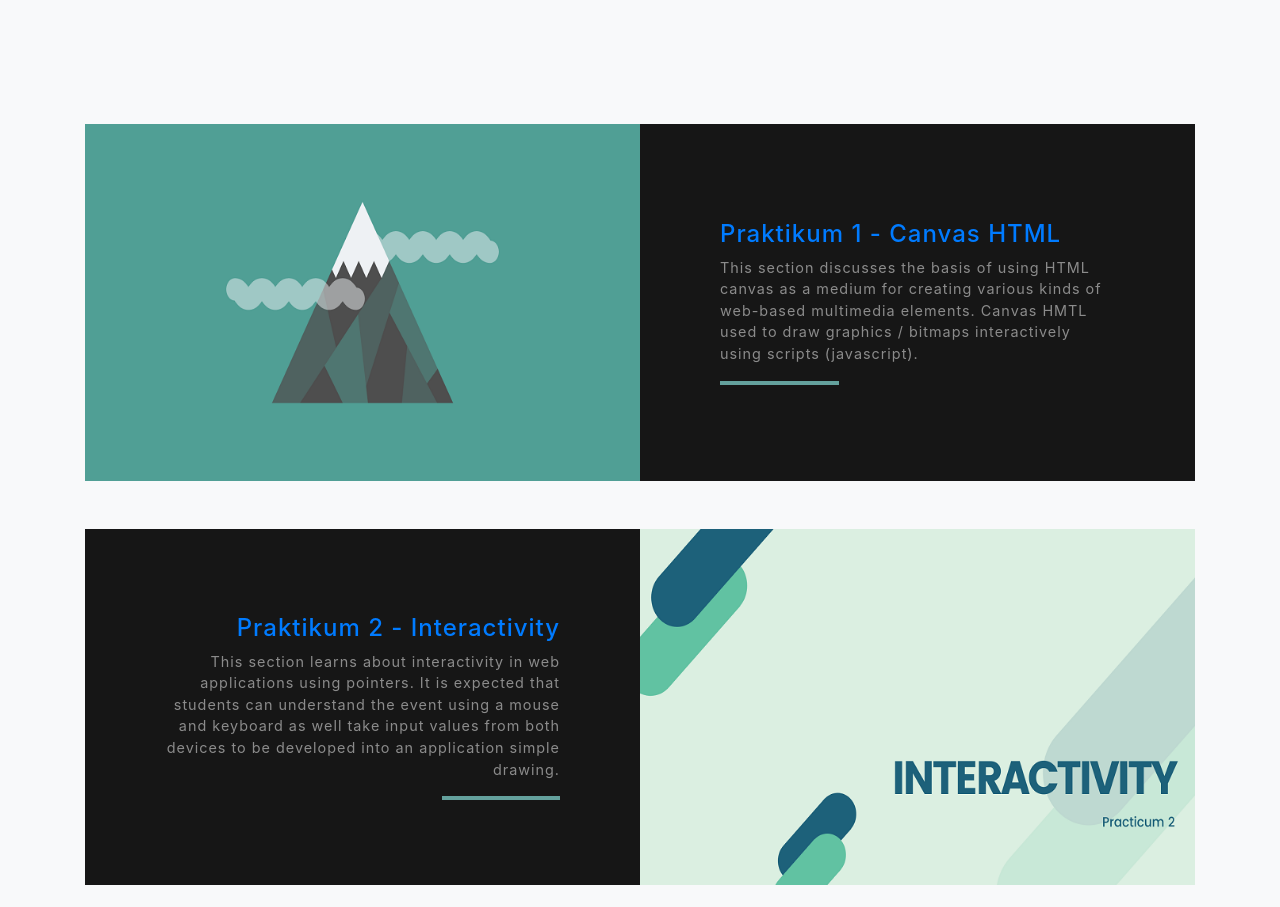
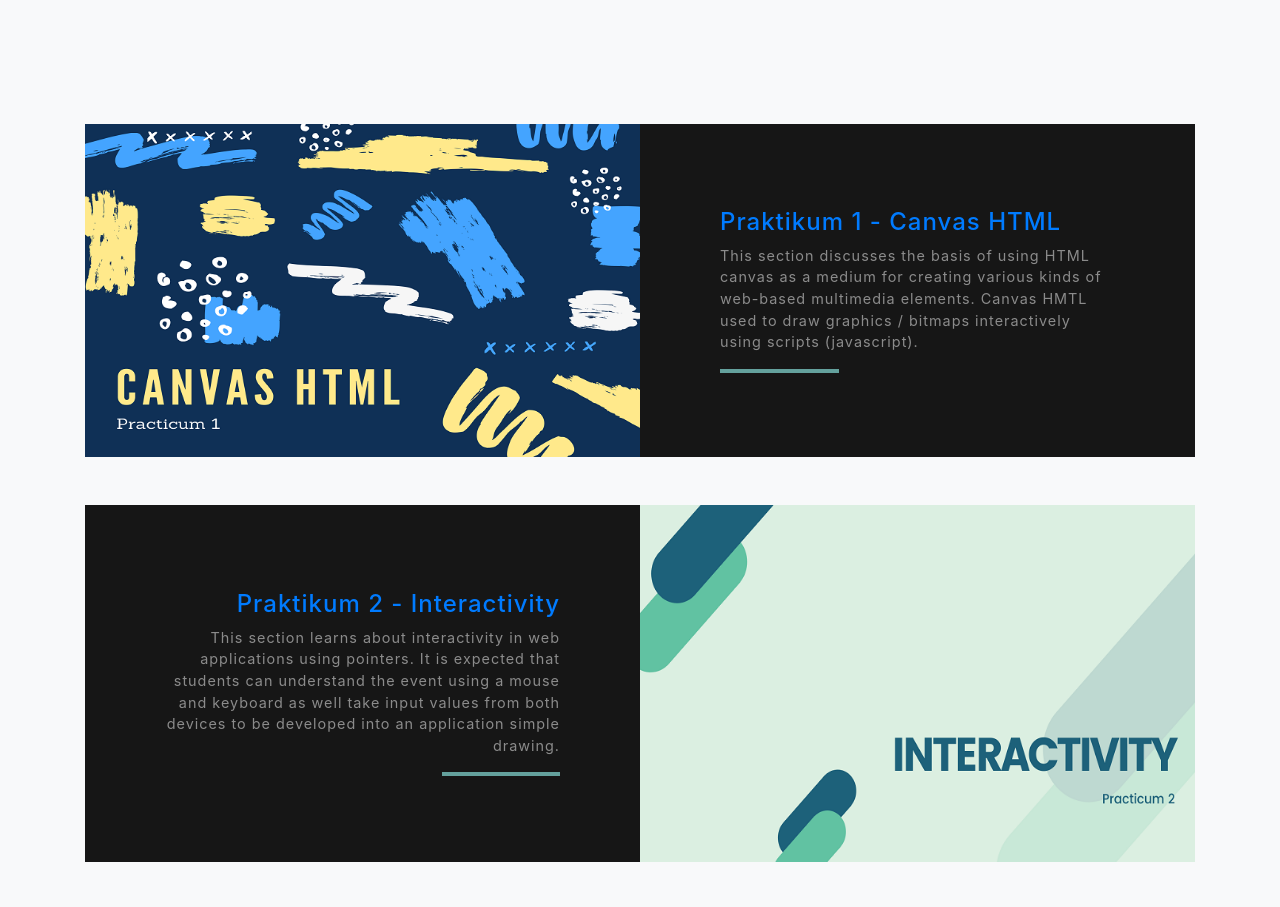
Before and after one commit to rsramadhani/Multimedia-Online, a website with bundled scripts: page index.html in a window 1280 px wide. Shown: the part 1460-2367 px from the top of the page. Built offline with nearby package versions, Linux system fonts and the light colour scheme.

Commit message:
Update index.html

```diff
--- a/index.html
+++ b/index.html
@@ -81,7 +81,7 @@
       <!-- Project Row 1 -->
       <div class="row justify-content-center no-gutters mb-5">
         <div class="col-lg-6">
-          <img class="img-fluid" src="img/canvas.jpg" alt="">
+          <img class="img-fluid" src="img/canvas.png" alt="">
         </div>
         <div class="col-lg-6">
           <div class="bg-black text-center h-100 project">
```
